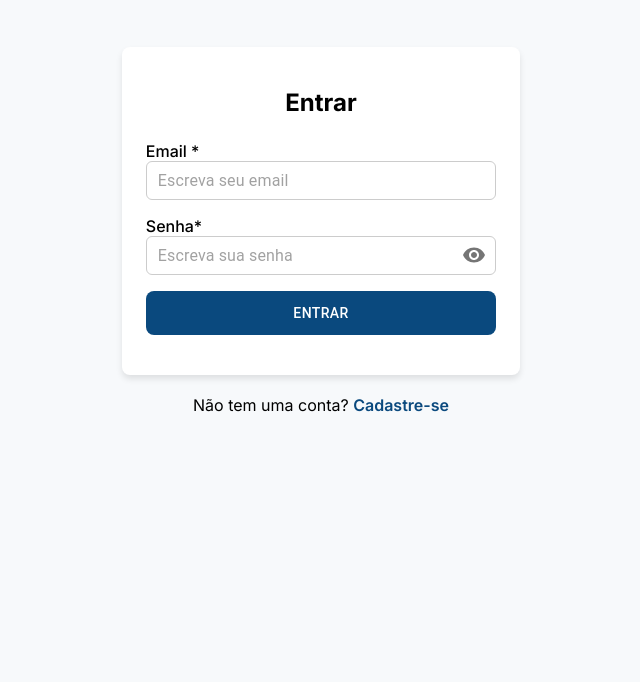
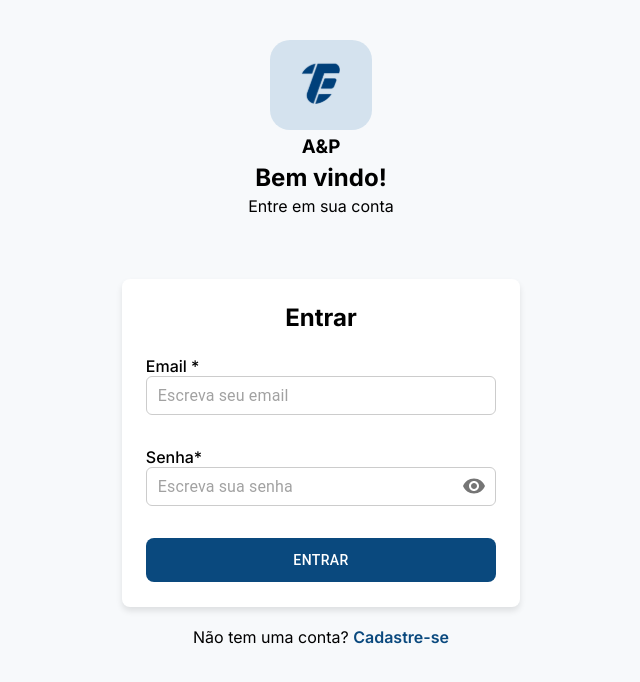
Before and after one commit to marceloareas/AchadosPerdidos, a React (Vite) app in the folder FrontEnd/: page /login in a window 1280 px wide. Shown: the top 682 px of the page, without its empty margins (319-959 px from the left). Built offline with nearby package versions, Linux system fonts and the light colour scheme.

Commit message:
style: fix flex-column mixin and adjust login/register page styles

```diff
--- a/FrontEnd/src/pages/cadastro/Cadastro.module.scss
+++ b/FrontEnd/src/pages/cadastro/Cadastro.module.scss
@@ -2,7 +2,7 @@
 
 
 .pageContainer {
-    @include flex-collumn;
+    @include flex-collumn(flex-start, center);
     min-height: 100vh;
     background-color: rgba(235, 240, 245, 0.4);
     padding: 2.5rem 1rem;
@@ -17,8 +17,8 @@
 
 .section_register_top {
     @include flex-collumn;
-    margin-top: -50%;
-    margin-bottom: 10%
+    gap: 0.3rem;
+    margin-bottom: 5%;
 }
 
 .formBox {
@@ -28,6 +28,7 @@
 
 .form {
     @include form;
+    gap: 1.3rem !important;
 }
 
 .container_link {
@@ -38,11 +39,6 @@
     @include auth_link;
 }
 
-// .formGroup {
-//     @include formGroup;
-//     gap: 0 !important;
-// }
-
 .label {
     @include label;
 }
--- a/FrontEnd/src/pages/login/Login.module.scss
+++ b/FrontEnd/src/pages/login/Login.module.scss
@@ -2,8 +2,9 @@
 
 
 .pageContainer {
-    @include flex-collumn;
-    min-height: 90vh;
+    @include flex-collumn(flex-start, center);
+    ;
+    min-height: 100vh;
     background-color: rgba(235, 240, 245, 0.4);
     padding: 2.5rem 1rem;
 }
@@ -17,18 +18,19 @@
 
 .section_register_top {
     @include flex-collumn;
-    margin-top: -50%;
-    margin-bottom: 10%
+    gap: 0.3rem;
+    margin-bottom: 5%
 }
 
 .formBox {
     @include formBox;
-    @include flex-collumn;
+    @include flex-collumn(flex-start, center);
     min-height: 35vh;
 }
 
 .form {
     @include form;
+    gap: 2rem !important;
 }
 
 .container_link {
--- a/FrontEnd/src/styles/variables.scss
+++ b/FrontEnd/src/styles/variables.scss
@@ -1,10 +1,11 @@
-@mixin flex-collumn {
+@mixin flex-collumn ($justify: center, $align: center) {
     display: flex;
     flex-direction: column;
-    align-items: center;
-    justify-content: center;
+    align-items: $align;
+    justify-content: $justify;
 }
 
+// Form styles
 @mixin formBox {
     background-color: #ffffff;
     border-radius: 0.5rem;
@@ -21,6 +22,16 @@
     gap: 1rem;
 }
 
+@mixin formGroup {
+    display: flex;
+    flex-direction: column;
+    gap: 0.25rem;
+}
+
+@mixin label {
+    font-weight: 500;
+}
+
 @mixin container_link {
     display: flex;
     align-items: center;
@@ -34,14 +45,5 @@
     font-weight: 600;
 }
 
-@mixin formGroup {
-    display: flex;
-    flex-direction: column;
-    gap: 0.25rem;
-}
-
-@mixin label {
-    font-weight: 500;
-}
 
 $primary-color: rgb(10, 73, 126);
```
